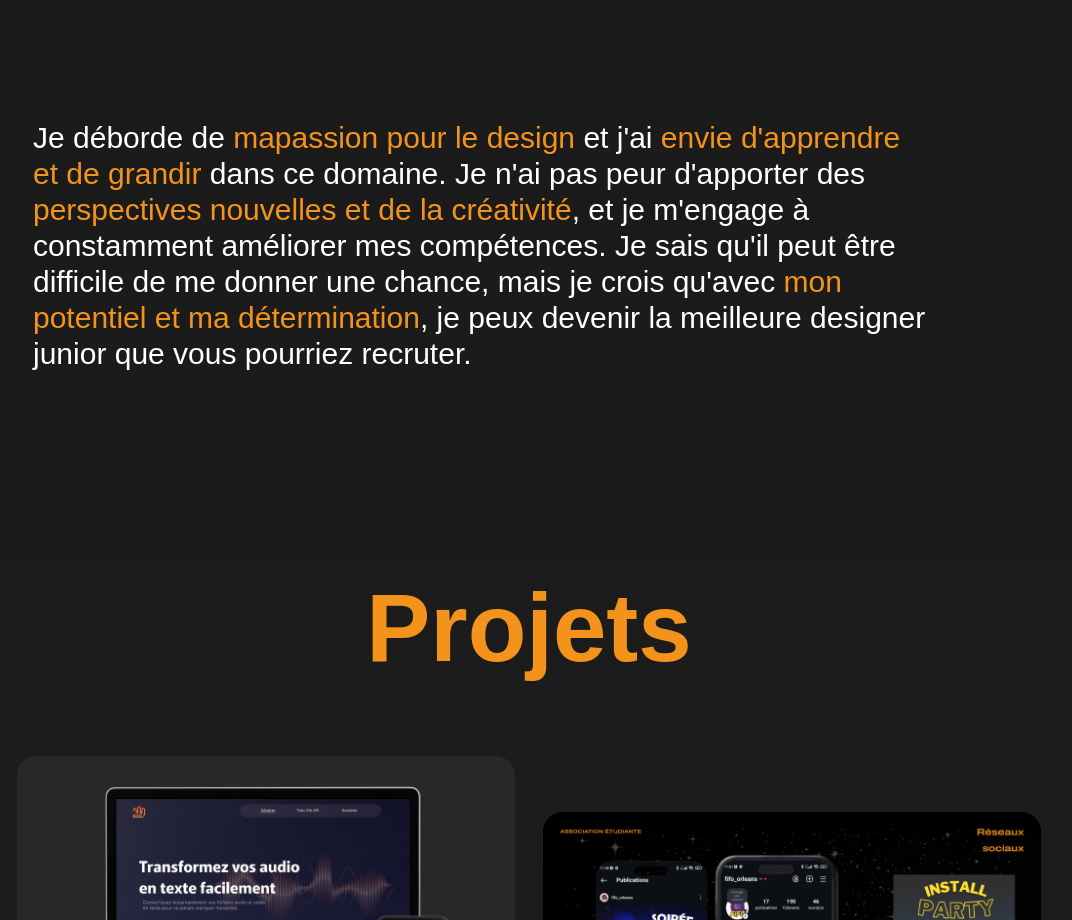
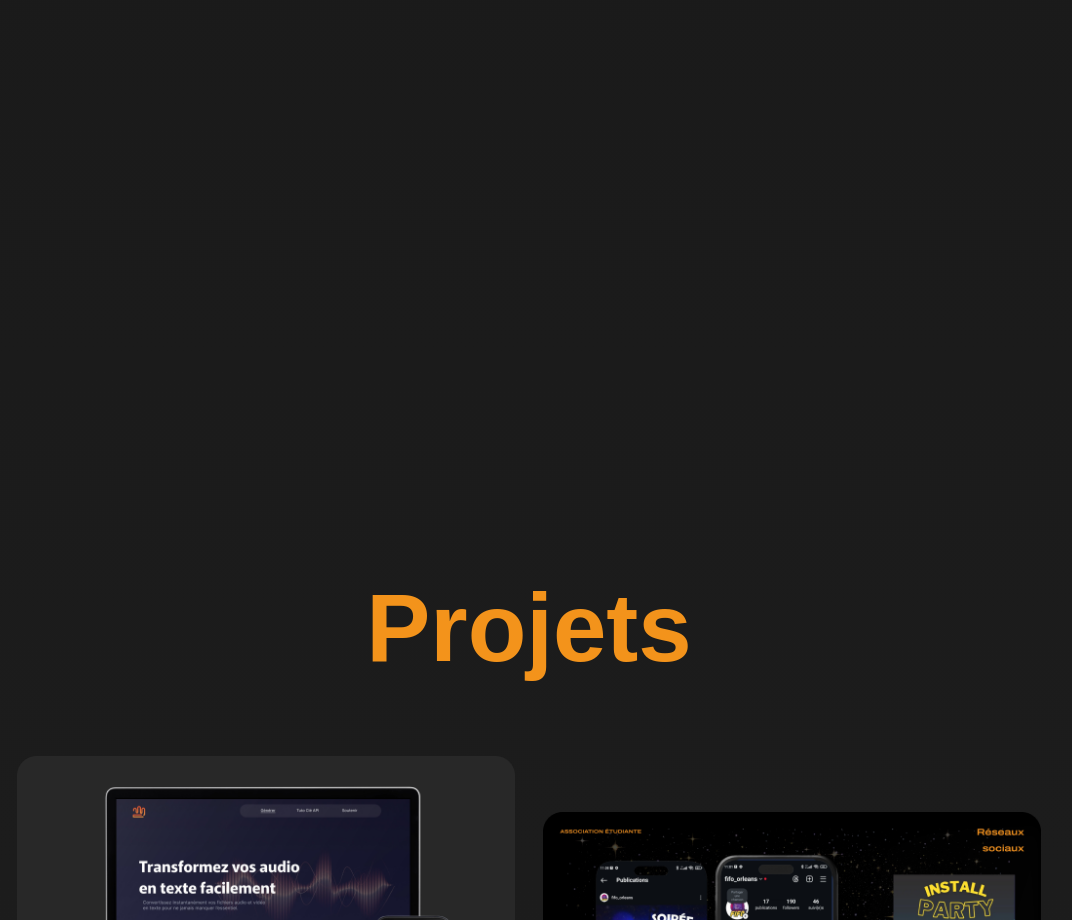
Before and after one commit to antoinefavereau/lochus-cecile, a Next.js app: page / in a window 1280 px wide. Shown: the part 3200-4120 px from the top of the page, without its empty margins (111-1183 px from the left). Built offline with nearby package versions, Linux system fonts and the light colour scheme.

Commit message:
Implement GSAP animations for text in BigText component and update package dependencies

```diff
--- a/components/layout/home/bigText.tsx
+++ b/components/layout/home/bigText.tsx
@@ -1,28 +1,76 @@
+"use client";
+
+import { useRef } from "react";
+import { gsap } from "gsap";
+import { useGSAP } from "@gsap/react";
+import { ScrollTrigger } from "gsap/ScrollTrigger";
+
 export default function BigText() {
+  gsap.registerPlugin(useGSAP);
+  gsap.registerPlugin(ScrollTrigger);
+
+  const container = useRef<HTMLParagraphElement>(null);
+
+  useGSAP(
+    () => {
+      const tlSplitText = gsap.timeline();
+
+      tlSplitText.from(
+        ".word",
+        {
+          duration: 0.5,
+          opacity: 0,
+          y: 10,
+          ease: "circ.out",
+          stagger: 0.02,
+          scrollTrigger: {
+            trigger: container.current,
+            // markers: true,
+            start: "top 75%",
+            end: "bottom 75%",
+            scrub: 1,
+          },
+        },
+        "+=0"
+      );
+    },
+    { scope: container }
+  );
+
+  const splitText = (text: string) => {
+    return text.split(" ").map((word, index) => {
+      return (
+        <span key={index} className="word">
+          {word + " "}
+        </span>
+      );
+    });
+  };
+
   return (
     <section className="flex px-36 py-32">
-      <p className="text-3xl max-w-4xl">
-        {"Je déborde de "}
+      <p className="text-3xl max-w-4xl" ref={container}>
+        {splitText("Je déborde de ")}
         <strong className="text-primary font-normal">
-          {"mapassion pour le design"}
+          {splitText("ma passion pour le design")}
         </strong>
-        {" et j'ai "}
+        {splitText(" et j'ai ")}
         <strong className="text-primary font-normal">
-          {"envie d'apprendre et de grandir"}
+          {splitText("envie d'apprendre et de grandir")}
         </strong>
-        {" dans ce domaine. Je n'ai pas peur d'apporter des "}
+        {splitText(" dans ce domaine. Je n'ai pas peur d'apporter des ")}
         <strong className="text-primary font-normal">
-          {"perspectives nouvelles et de la créativité"}
+          {splitText("perspectives nouvelles et de la créativité")}
         </strong>
-        {
+        {splitText(
           ", et je m'engage à constamment améliorer mes compétences. Je sais qu'il peut être difficile de me donner une chance, mais je crois qu'avec "
-        }
+        )}
         <strong className="text-primary font-normal">
-          {"mon potentiel et ma détermination"}
+          {splitText("mon potentiel et ma détermination")}
         </strong>
-        {
+        {splitText(
           ", je peux devenir la meilleure designer junior que vous pourriez recruter."
-        }
+        )}
       </p>
     </section>
   );
--- a/package.json
+++ b/package.json
@@ -9,7 +9,9 @@
     "lint": "next lint"
   },
   "dependencies": {
+    "@gsap/react": "^2.1.1",
     "@vercel/analytics": "^1.4.1",
+    "gsap": "^3.12.5",
     "next": "15.1.0",
     "react": "^19.0.0",
     "react-dom": "^19.0.0"
```
Also changed, not shown: 1 other file (tests, documents, lock files or other folders).
